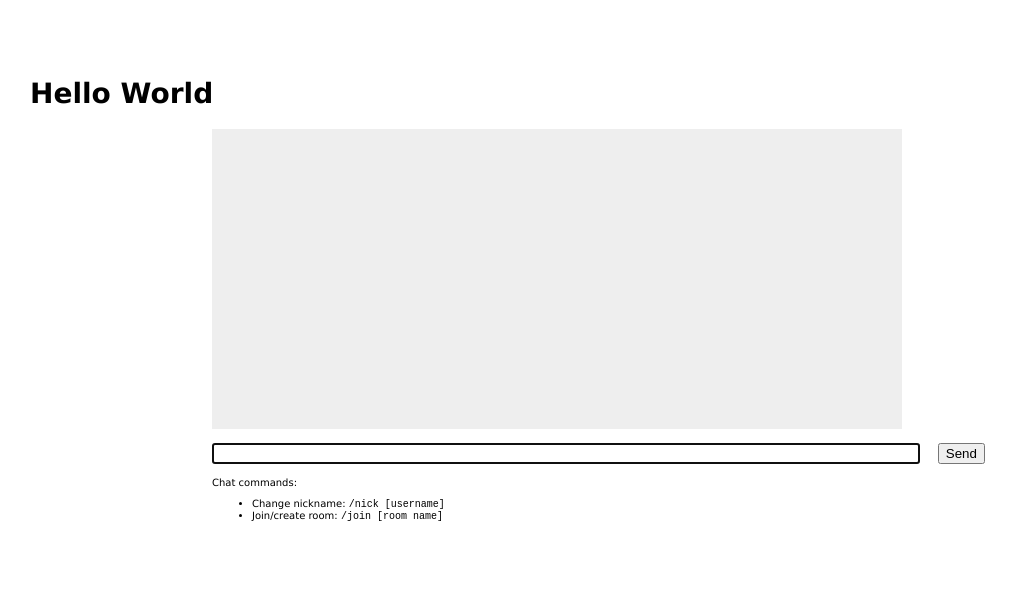
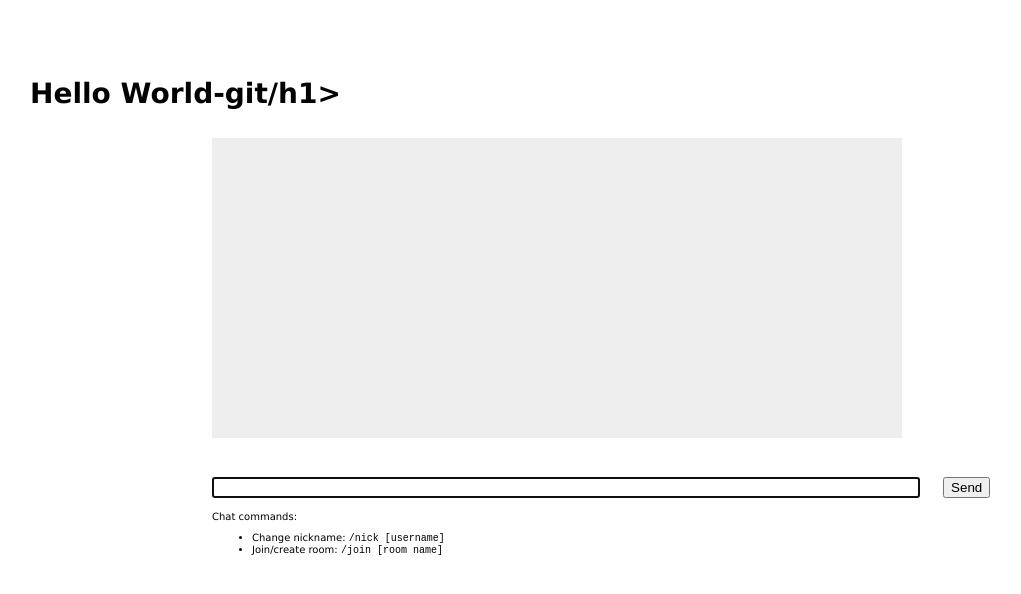
Before and after one commit to sasakiyusuke/node, a website: page chat/public/index.html in a window 1280 px wide. Shown: the whole page, without its empty margins (28-1049 px from the left). Drawn offline with nearby package versions, Linux system fonts and the light colour scheme; no server answers.

Commit message:
title 変更

```diff
--- a/chat/public/index.html
+++ b/chat/public/index.html
@@ -7,7 +7,7 @@
 </head>
 
 <body>
-  <h1>Hello World</h1>
+  <h1>Hello World-git/h1>
 <div id='content'>
   <div id='room'></div>
   <div id='room-list'></div>
```
